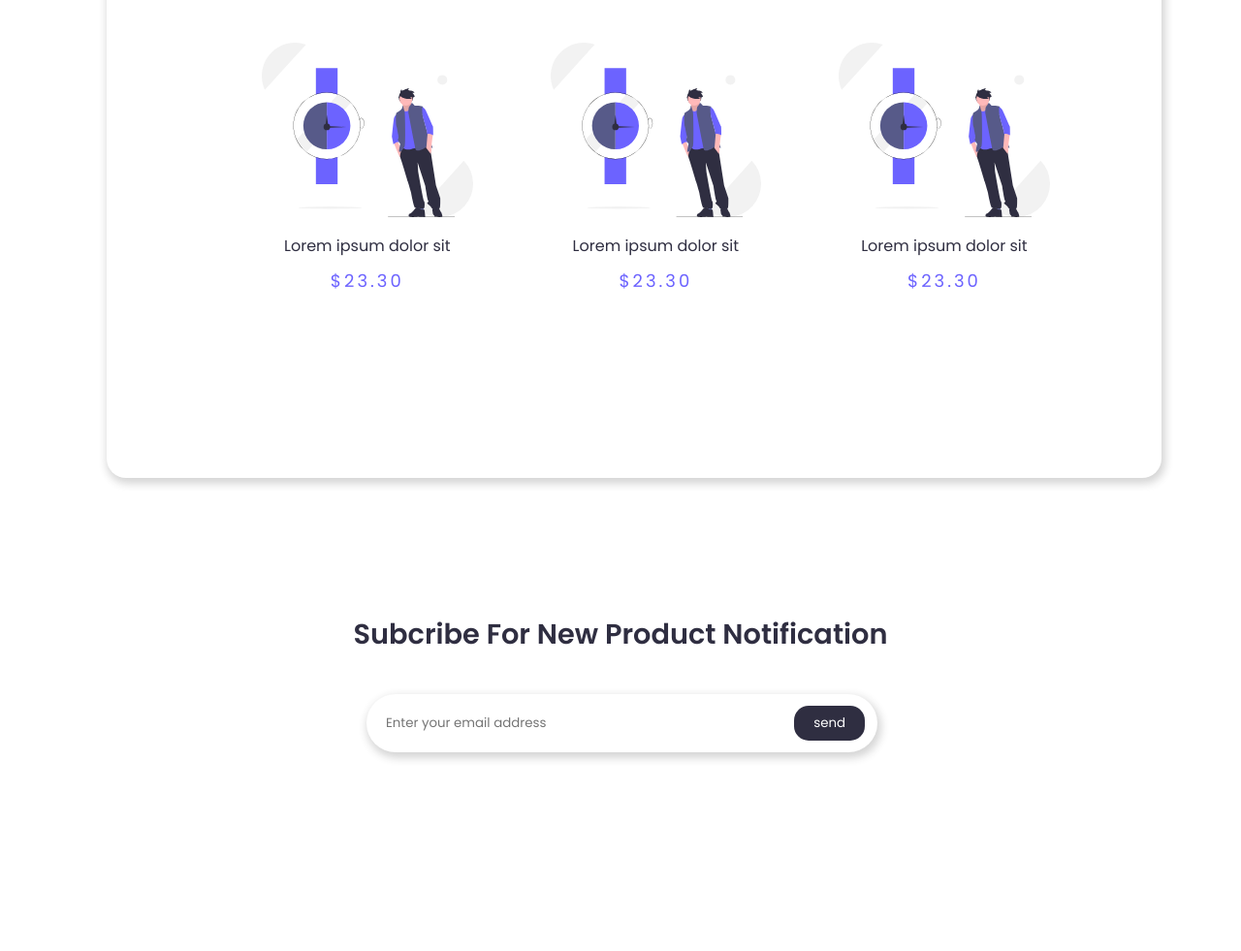
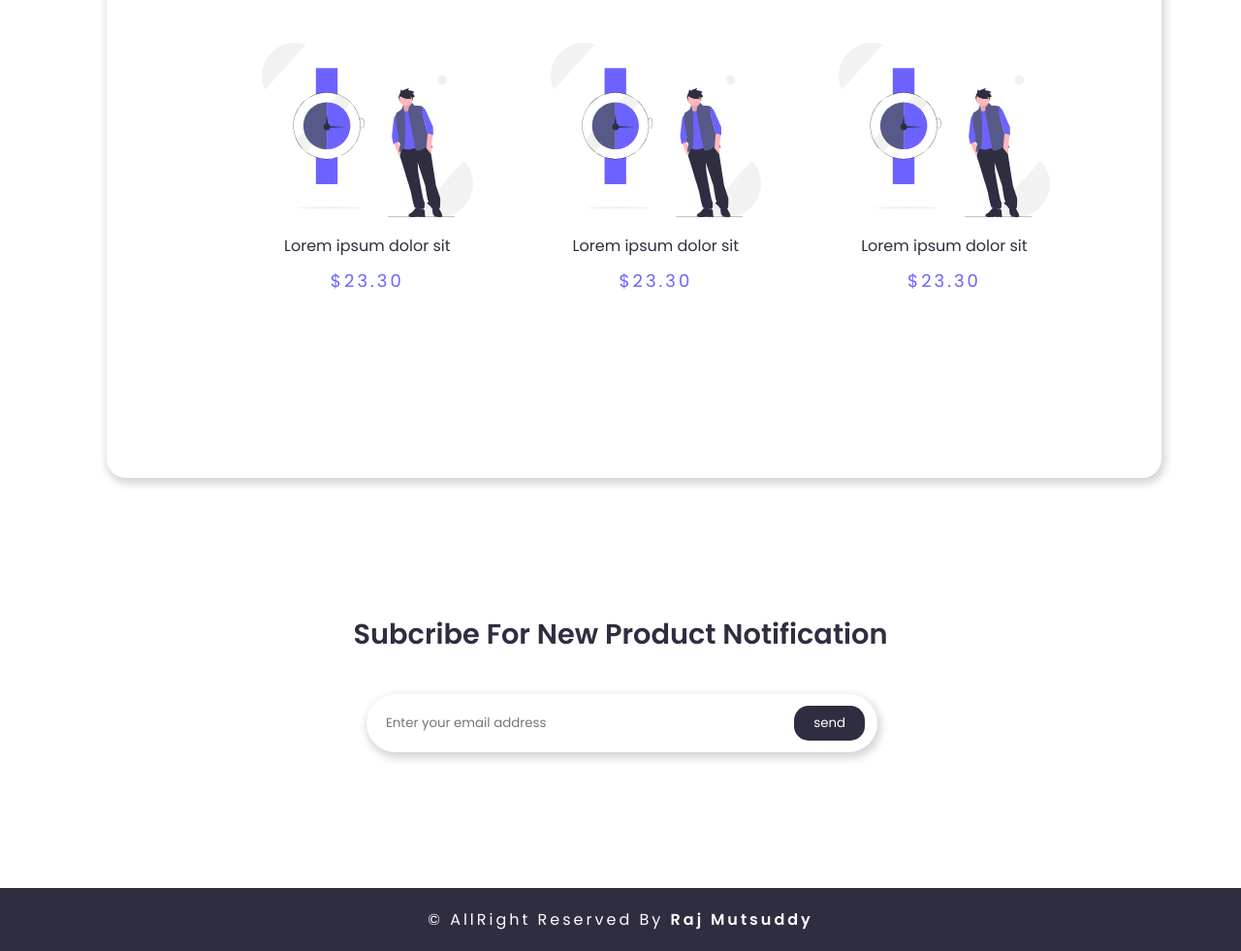
Before and after one commit to rajboss001/eCommerse-website, a plain HTML site: page index.html in a window 1280 px wide. Shown: the part 3334-4315 px from the top of the page at 97% size. Before the commit the page ends 4250 px from the top, so only its background shows below. Drawn offline with Linux system fonts and the light colour scheme.

Commit message:
Update index.html

```diff
--- a/index.html
+++ b/index.html
@@ -271,5 +271,8 @@
             <button>send</button>
         </div>
     </div>
+    <div class="footer">
+        © AllRight Reserved By <span>Raj Mutsuddy</span>
+    </div>
   </body>
 </html>
```
